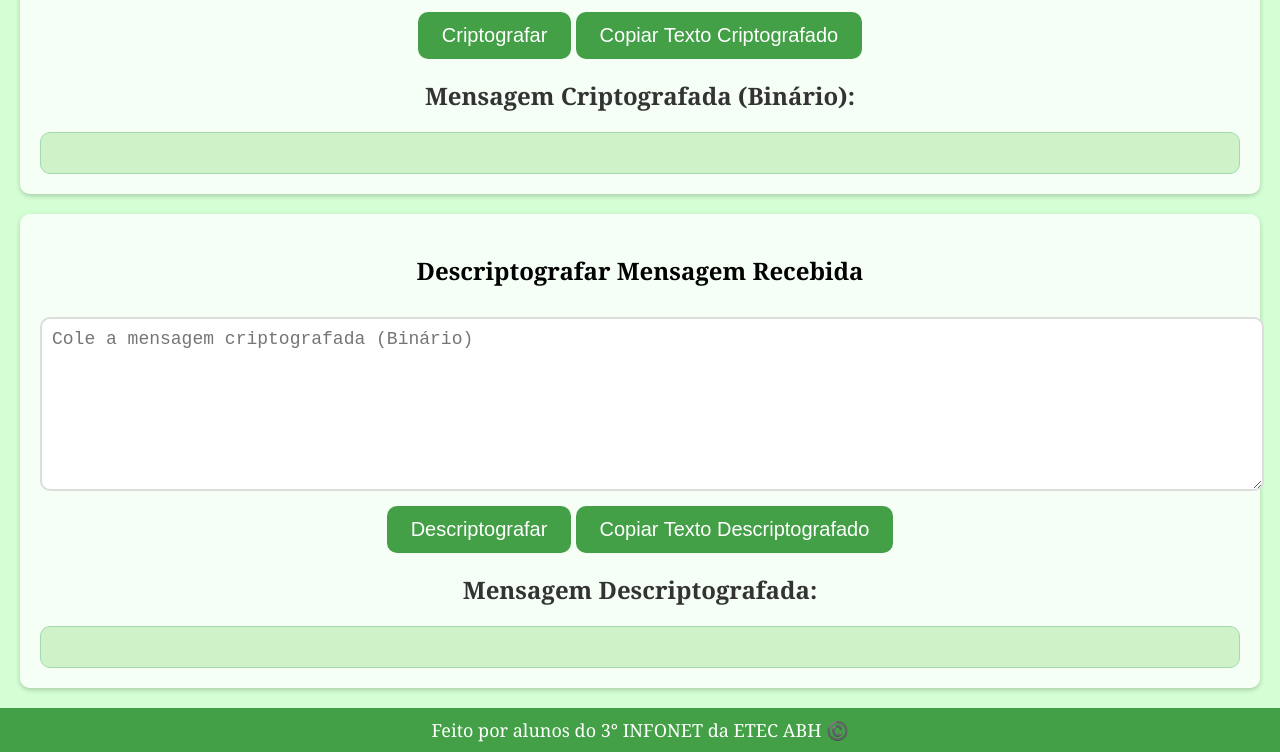
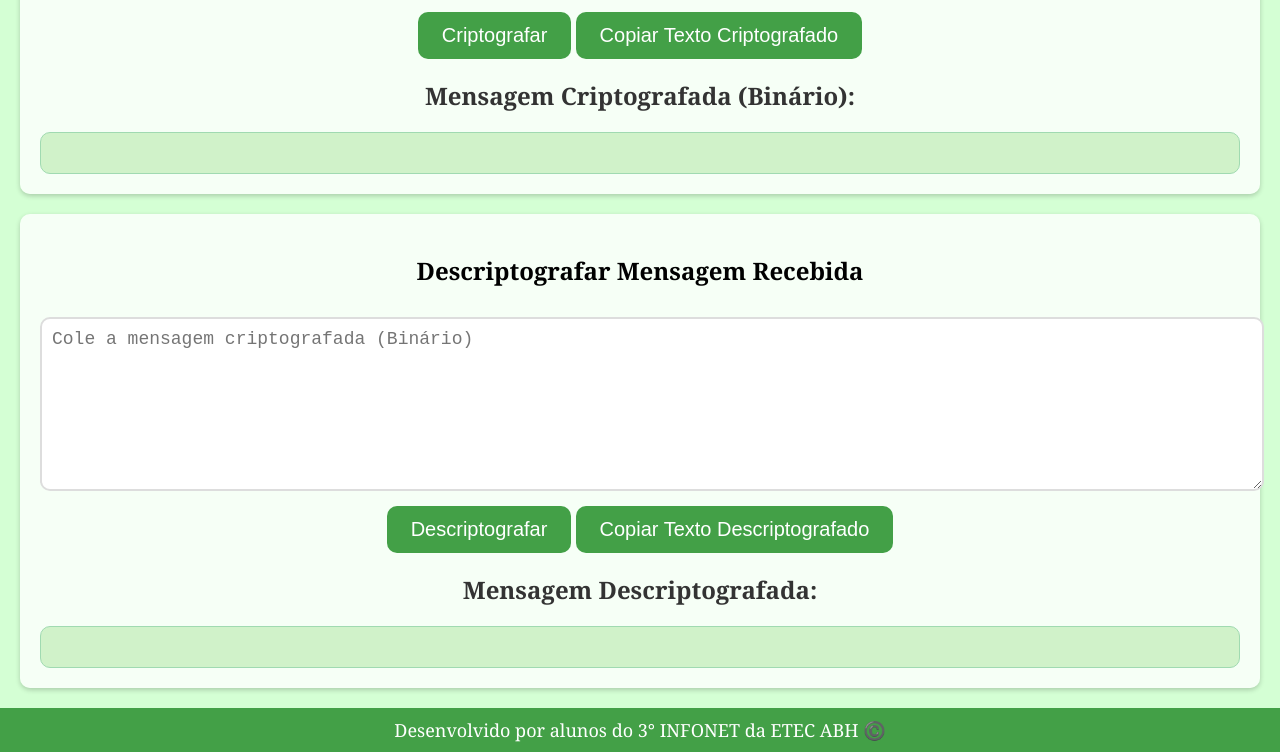
Before and after one commit to novaesz/Criptografia-Binaria, a plain HTML site: page index.html in a window 1280 px wide. Shown: the part 534-1286 px from the top of the page. Drawn offline with Linux system fonts and the light colour scheme.

Commit message:
Update index.html

```diff
--- a/index.html
+++ b/index.html
@@ -29,7 +29,7 @@
     </section>
     <script src="script.js"></script>
     <footer>
-        Feito por alunos do 3° INFONET da ETEC ABH ©️
+        Desenvolvido por alunos do 3° INFONET da ETEC ABH ©️
     </footer>
 </body>
 </html>
```
